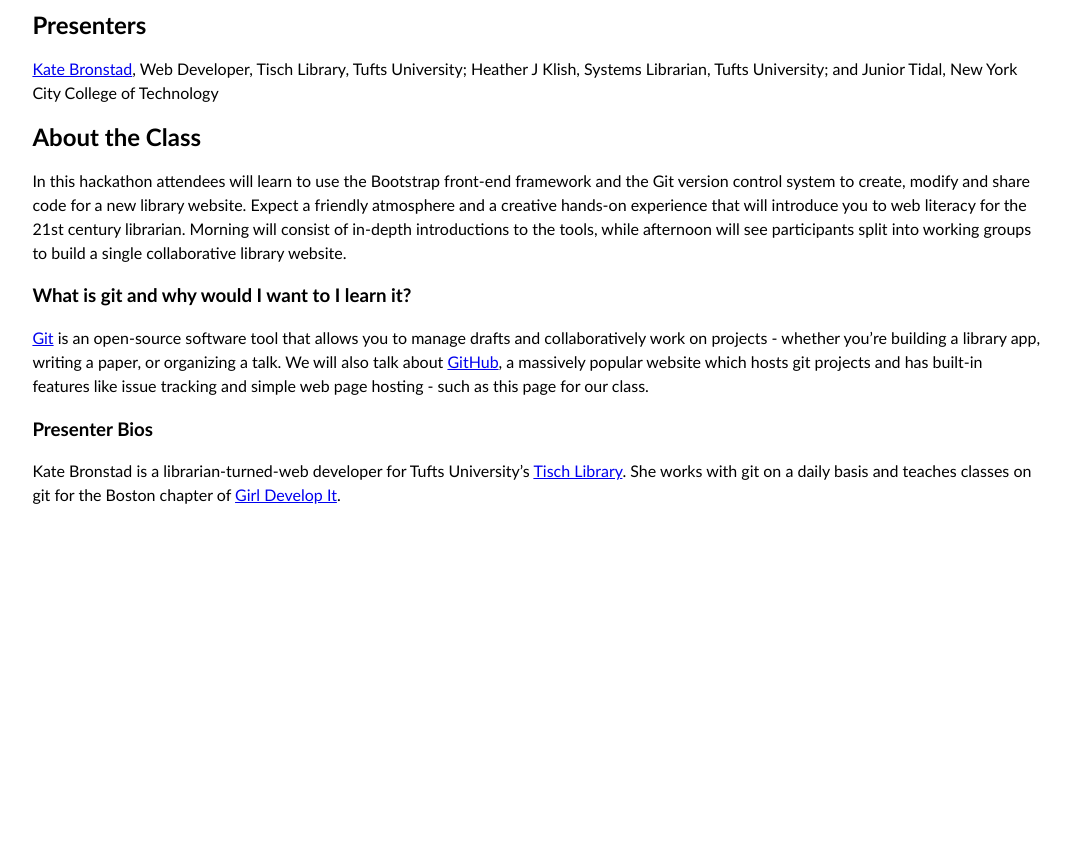
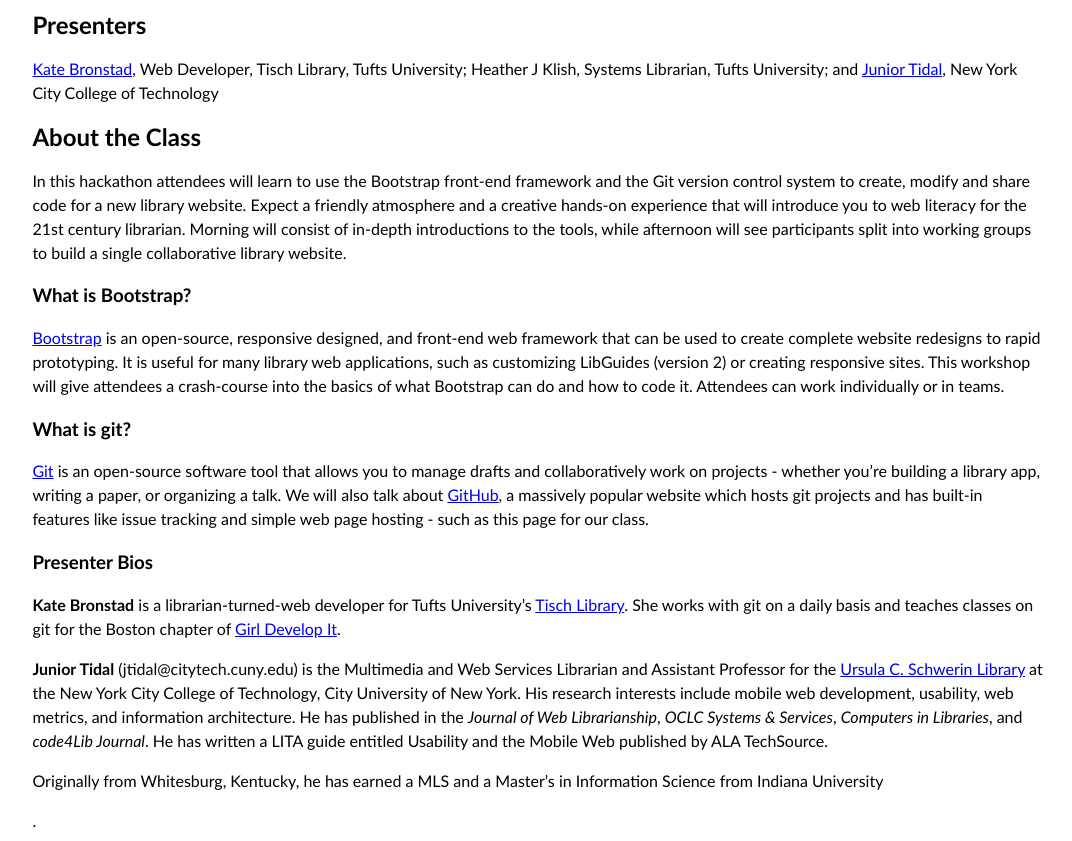
Before and after one commit to LibraryCodeYearIG/ala2015_collaborative_website, a plain HTML site: page index.html in a window 1280 px wide. Shown: the part 54-895 px from the top of the page, without its empty margins (102-1174 px from the left). Before the commit the page ends 800 px from the top, so only its background shows below. Drawn offline with Linux system fonts and the light colour scheme.

Commit message:
add junior's bio + bootstrap info

```diff
--- a/index.html
+++ b/index.html
@@ -26,19 +26,31 @@
     <h1>Let's Hack a Collaborative Website</h1>
     <div>
     <h2>Presenters</h2>
-    <p><a href="#kate">Kate Bronstad</a>, Web Developer, Tisch Library, Tufts University; Heather J Klish, Systems Librarian, Tufts University; and Junior Tidal, New York City College of Technology</P>
+    <p><a href="#kate">Kate Bronstad</a>, Web Developer, Tisch Library, Tufts University; Heather J Klish, Systems Librarian, Tufts University; and <a href="#junior">Junior Tidal</a>, New York City College of Technology</P>
+
+
+
+
+
+
 
 <h2>About the Class</h2>
 <p>In this hackathon attendees will learn to use the Bootstrap front-end framework and the Git version control system to create, modify and share code for a new library website. Expect a friendly atmosphere and a creative hands-on experience that will introduce you to web literacy for the 21st century librarian. Morning will consist of in-depth introductions to the tools, while afternoon will see participants split into working groups to build a single collaborative library website.</p>
 
 <!--Bootstrap Info here-->
+<h3>What is Bootstrap?</h3>
 
-<h3>What is git and why would I want to I learn it?</h3>
+<p><a href="http://getbootstrap.com/">Bootstrap</a> is an open-source, responsive designed, and front-end web framework that can be used to create complete website redesigns to rapid prototyping. It is useful for many library web applications, such as customizing LibGuides (version 2) or creating responsive sites. This workshop will give attendees a crash-course into the basics of what Bootstrap can do and how to code it. Attendees can work individually or in teams.</p>
+
+<h3>What is git?</h3>
 <p><a href="http://git-scm.com/">Git</a> is an open-source software tool that allows you to manage drafts and collaboratively work on projects - whether you’re building a library app, writing a paper, or organizing a talk. We will also talk about <a href="http://github.com">GitHub</a>, a massively popular website which hosts git projects and has built-in features like issue tracking and simple web page hosting - such as this page for our class. </p>
 
 
 <h3>Presenter Bios</h3>
- <div id="kate">Kate Bronstad is a librarian-turned-web developer for Tufts University’s <a href="http://tischlibrary.tufts.edu/">Tisch Library</a>. She works with git on a daily basis and teaches classes on git for the Boston chapter of <a href="https://www.girldevelopit.com/">Girl Develop It</a>.</p>
+
+ <div id="kate"><strong>Kate Bronstad</strong> is a librarian-turned-web developer for Tufts University’s <a href="http://tischlibrary.tufts.edu/">Tisch Library</a>. She works with git on a daily basis and teaches classes on git for the Boston chapter of <a href="https://www.girldevelopit.com/">Girl Develop It</a>.</p>
+</div>
+<div id="junior"><strong>Junior Tidal</strong> (jtidal@citytech.cuny.edu) is the Multimedia and Web Services Librarian and Assistant Professor for the <a href="http://library.citytech.cuny.edu/">Ursula C. Schwerin Library</a> at the New York City College of Technology, City University of New York. His research interests include mobile web development, usability, web metrics, and information architecture. He has published in the <em>Journal of Web Librarianship</em>, <em>OCLC Systems & Services</em>, <em>Computers in Libraries</em>, and <em>code4Lib Journal</em>. He has written a LITA guide entitled Usability and the Mobile Web published by ALA TechSource.</p>
+<p>Originally from Whitesburg, Kentucky, he has earned a MLS and a Master’s in Information Science from Indiana University</p>.
 </div>
 </div>
-</div>
```
